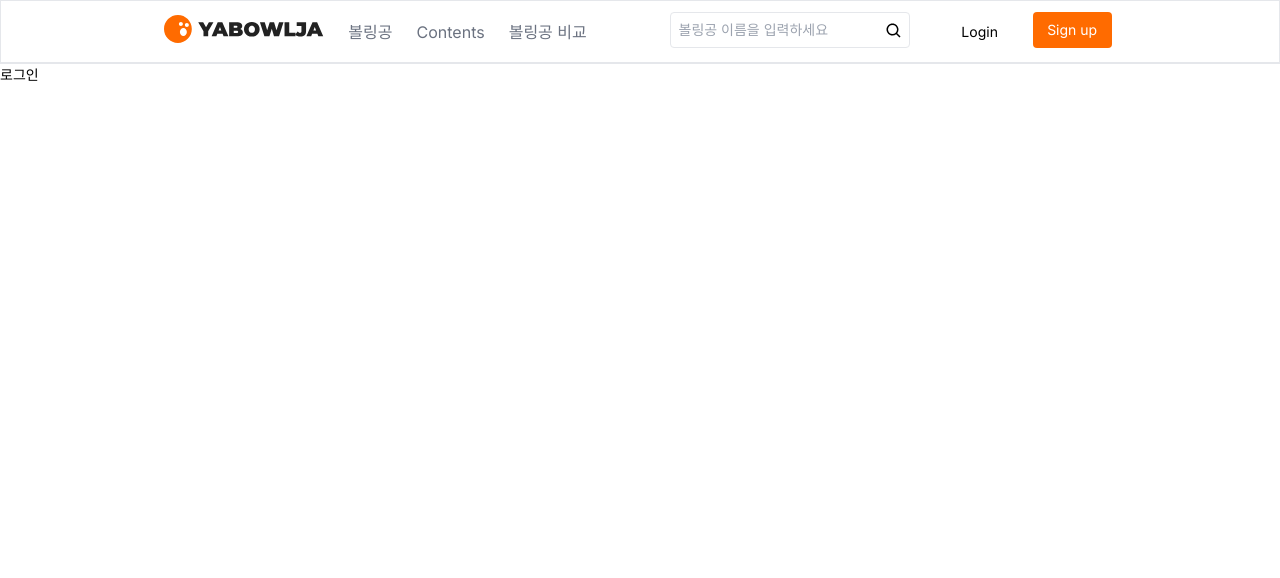
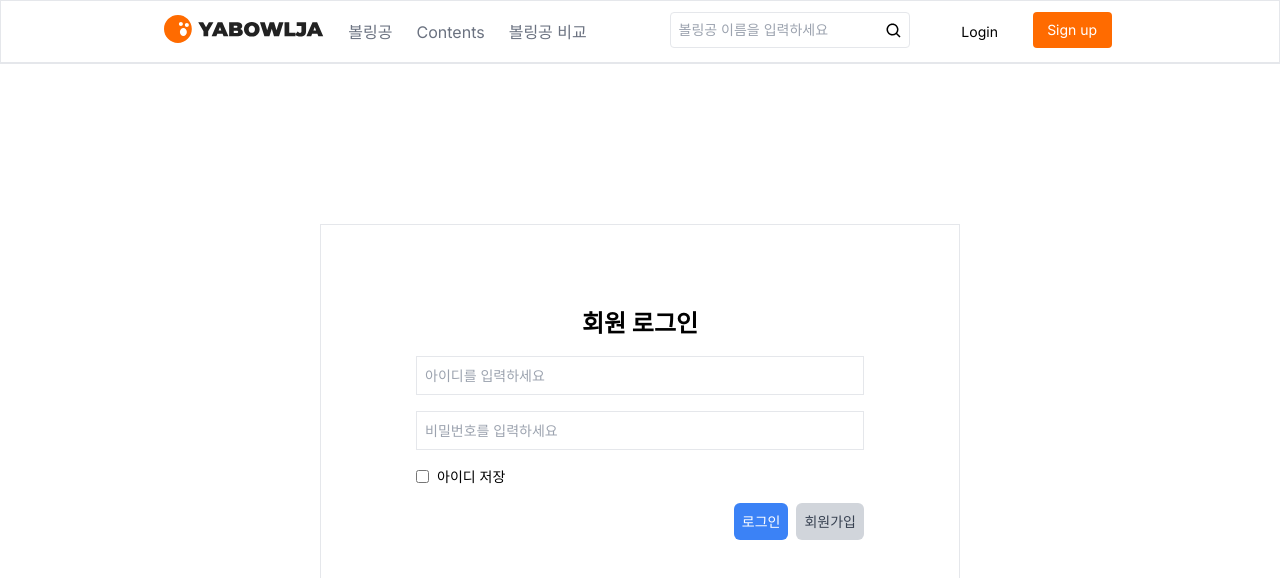
Before and after one commit to HyunJunPark0/YABOWLJA_FE, a Next.js app: page /login in a window 1280 px wide. Shown: the top 578 px of the page. Built offline with nearby package versions, Linux system fonts and the light colour scheme.

Commit message:
feat: Login 페이지 추가

```diff
--- a/src/app/login/page.tsx
+++ b/src/app/login/page.tsx
@@ -1,7 +1,9 @@
+import LoginForm from "@/components/Login";
+
 export default function Login() {
-	return (
-		<div>
-			<h4 className="title">로그인</h4>
-		</div>
-	);
+  return (
+    <div>
+      <LoginForm />{' '}
+    </div>
+  );
 }
--- a/src/app/signup/page.tsx
+++ b/src/app/signup/page.tsx
@@ -1,7 +1,11 @@
+"use client";
+
+import SignUpForm from '@/components/SignUp';
+
 export default function Signup() {
-	return (
-		<div>
-			<h4 className="title">회원가입</h4>
-		</div>
-	);
+  return (
+    <div>
+      <SignUpForm />
+    </div>
+  );
 }
--- /dev/null
+++ b/src/components/Login/index.tsx
@@ -0,0 +1,105 @@
+'use client';
+
+import { useState, useEffect } from 'react';
+
+import Link from "next/link";
+
+interface ILoginData {
+  id: string;
+  password: string;
+  rememberMe: boolean;
+}
+
+export default function LoginForm() {
+  const [loginData, setLoginData] = useState<ILoginData>({
+    id: '',
+    password: '',
+    rememberMe: false,
+  });
+
+  const handleChange = (event: React.ChangeEvent<HTMLInputElement>) => {
+    const { name, value, type, checked } = event.target;
+
+    setLoginData((prevLoginData) => ({
+      ...prevLoginData,
+      [name]: type === 'checkbox' ? checked : value,
+    }));
+  };
+
+  const handleSubmit = () => {
+    if (loginData.rememberMe) {
+      localStorage.setItem('savedId', loginData.id);
+    } else {
+      localStorage.removeItem('savedId');
+    }
+  };
+
+  useEffect(() => {
+    const savedId = localStorage.getItem('savedId');
+    if (savedId) {
+      setLoginData((prevLoginData) => ({
+        ...prevLoginData,
+        id: savedId,
+        rememberMe: true,
+      }));
+    }
+  }, []);
+
+  return (
+    <div className='max-w-[40rem] h-[25rem] flex flex-col items-center justify-center m-auto border mt-[10rem]'>
+      <h2 className='text-2xl font-bold mb-4'>회원 로그인</h2>
+      <form onSubmit={handleSubmit} className='w-full max-w-md'>
+        <div className='mb-4 flex items-center'>
+          <input
+            className='border p-2 flex-grow'
+            id='id'
+            type='text'
+            name='id'
+            placeholder='아이디를 입력하세요'
+            value={loginData.id}
+            onChange={handleChange}
+          />
+        </div>
+        <div className='mb-4 flex items-center'>
+          <input
+            className='border p-2 flex-grow'
+            id='password'
+            type='password'
+            name='password'
+            placeholder='비밀번호를 입력하세요'
+            value={loginData.password}
+            onChange={handleChange}
+          />
+        </div>
+        <div className='mb-4 flex items-center'>
+          <input
+            type='checkbox'
+            id='rememberMe'
+            name='rememberMe'
+            checked={loginData.rememberMe}
+            onChange={handleChange}
+          />
+          <label htmlFor='rememberMe' className='ml-2'>
+            아이디 저장
+          </label>
+        </div>
+        <div className='flex justify-end'>
+          <button
+            type='submit'
+            className='bg-blue-500 text-white p-2 rounded-md hover:bg-blue-600 focus:outline-none focus:shadow-outline-blue mr-2'
+          >
+            로그인
+          </button>
+          <Link href='/signup'>
+          <button
+            type='button'
+            className='bg-gray-300 text-gray-700 p-2 rounded-md hover:bg-gray-400 focus:outline-none focus:shadow-outline-gray'
+            >
+            회원가입
+          </button>
+            </Link>
+        </div>
+      </form>
+    </div>
+  );
+}
--- a/src/components/Search/Button/SelectButton.tsx
+++ b/src/components/Search/Button/SelectButton.tsx
@@ -1,6 +1,6 @@
 import React from 'react';
 
-type SelectButtonProps = {
+interface ISelectButton {
   items: string[];
   selectedItems: string[];
   onItemSelect: (selectedItems: string[]) => void;
@@ -12,7 +12,7 @@ export default function SelectButton({
   onItemSelect,
   selectedItems,
   color = false,
-}: SelectButtonProps) {
+}: ISelectButton) {
   const toggleItem = (item: string) => {
     if (selectedItems.includes(item)) {
       onItemSelect(selectedItems.filter((selected) => selected !== item));
--- a/src/components/Search/Range/RangeSlider.tsx
+++ b/src/components/Search/Range/RangeSlider.tsx
@@ -1,6 +1,6 @@
 import React from 'react';
 
-interface RangeSliderProps {
+interface IRangeSlider {
   label: string;
   minValue: number;
   maxValue: number;
@@ -8,7 +8,7 @@ interface RangeSliderProps {
   onMaxChange: (value: number) => void;
 }
 
-export const RangeSlider: React.FC<RangeSliderProps> = ({
+export const RangeSlider: React.FC<IRangeSlider> = ({
   label,
   minValue,
   maxValue,
--- a/src/components/Search/index.tsx
+++ b/src/components/Search/index.tsx
@@ -81,12 +81,10 @@ export default function Search() {
   };
 
   const handleRGMinChange = (value: number) => {
-    // 추가적인 로직이 필요하다면 여기에 구현
     setRGMin(value);
   };
 
   const handleRGMaxChange = (value: number) => {
-    // 추가적인 로직이 필요하다면 여기에 구현
     setRGMax(value);
   };
 
--- /dev/null
+++ b/src/components/SignUp/index.tsx
@@ -0,0 +1,7 @@
+import React from 'react'
+
+export default function SignUpForm() {
+  return (
+    <div>index</div>
+  )
+}
```
Also changed, not shown: public/Logoo.svg (added).
